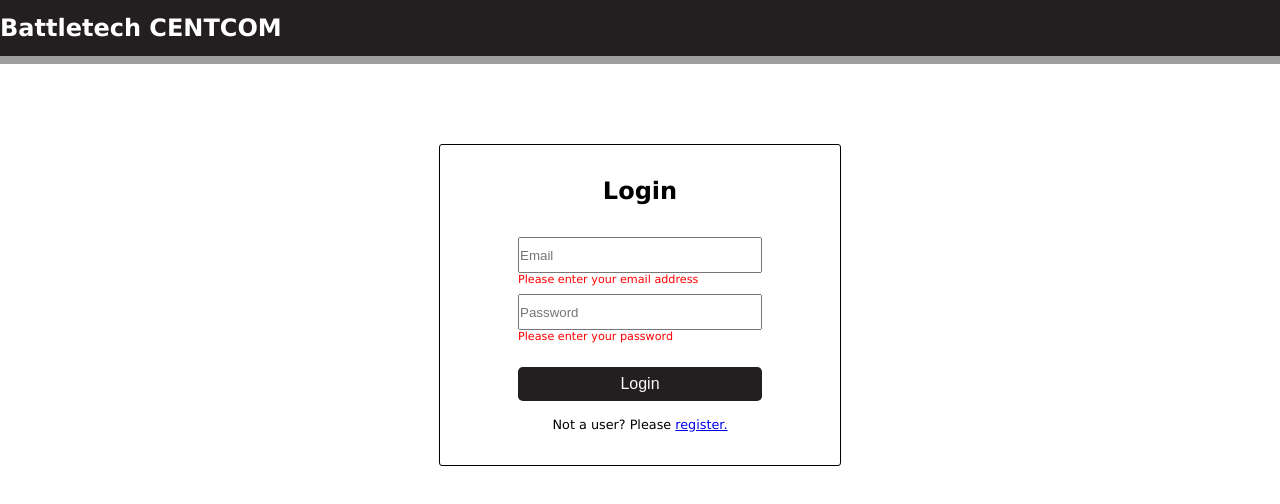
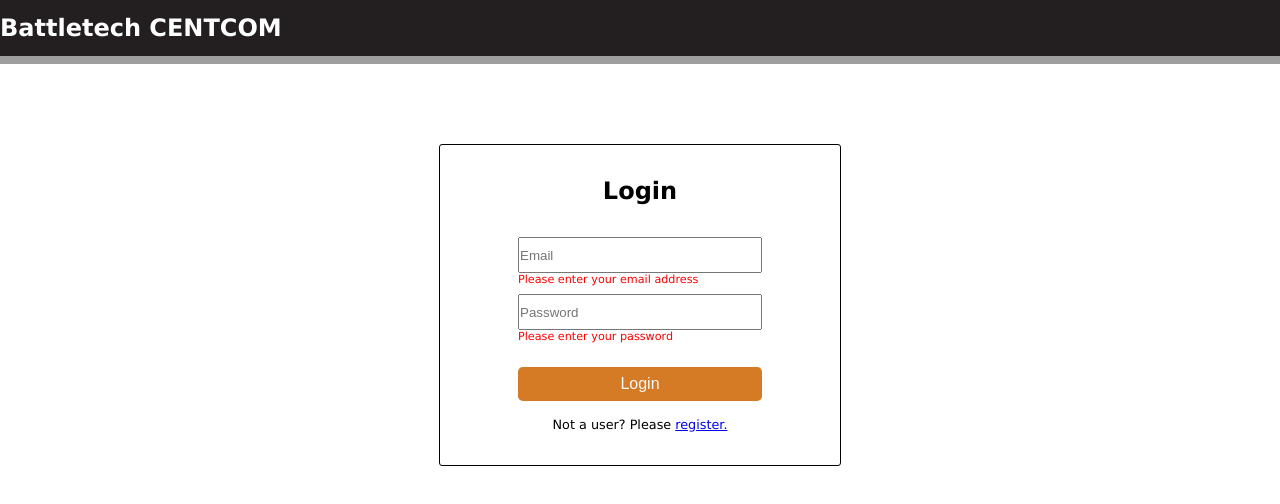
Before and after one commit to alexart721/battletech-centcom-client, a Next.js app: page / in a window 1280 px wide. Shown: the top 504 px of the page. Built offline with nearby package versions, Linux system fonts and the light colour scheme; grey boxes are pictures that could not be loaded.

Commit message:
button color change and register button fix

```diff
--- a/components/Login/Login.module.css
+++ b/components/Login/Login.module.css
@@ -33,7 +33,7 @@
   margin: 1rem 0;
   border-radius: 0.3rem;
   padding: 0.5rem;
-  background: #231f20;
+  background: #d57b26;
   color: #fafafa;
   font-size: 1rem;
   width: 100%;
--- a/components/Register/Register.js
+++ b/components/Register/Register.js
@@ -87,7 +87,7 @@
         </div>
         <div className={styles.formItem}>
           <button className={styles.formSubmit} type="submit" disabled={validateForm()}>
-            &nbsp;Login&nbsp;
+            &nbsp;Register&nbsp;
           </button>
         </div>
         <div className={`${styles.formItem} ${styles.registerText}`}>
@@ -95,42 +95,6 @@
         </div>
       </form>
     </div>
-    // <div>
-    //   <h2>Register</h2>
-    //   <form className="form" onSubmit={handleSubmit}>
-    //     <input
-    //       type="text"
-    //       placeholder="Email"
-    //       name="email"
-    //       value={user.email}
-    //       onChange={handleChange}
-    //     />
-    //     <input
-    //       type="password"
-    //       placeholder="Password"
-    //       name="password"
-    //       value={user.password}
-    //       onChange={handleChange}
-    //     />
-    //     <input
-    //       type="text"
-    //       placeholder="First name"
-    //       name="firstName"
-    //       value={user.firstName}
-    //       onChange={handleChange}
-    //     />
-    //     <input
-    //       type="text"
-    //       placeholder="Last name"
-    //       name="lastName"
-    //       value={user.lastName}
-    //       onChange={handleChange}
-    //     />
-    //     <button className="form-submit" type="submit" disabled={validateForm()}>
-    //       &nbsp;Register&nbsp;
-    //     </button>
-    //   </form>
-    // </div>
   );
 };
 
--- a/components/Register/Register.module.css
+++ b/components/Register/Register.module.css
@@ -33,7 +33,7 @@
   margin: 1rem 0;
   border-radius: 0.3rem;
   padding: 0.5rem;
-  background: #231f20;
+  background: #d57b26;
   color: #fafafa;
   font-size: 1rem;
   width: 100%;
```
